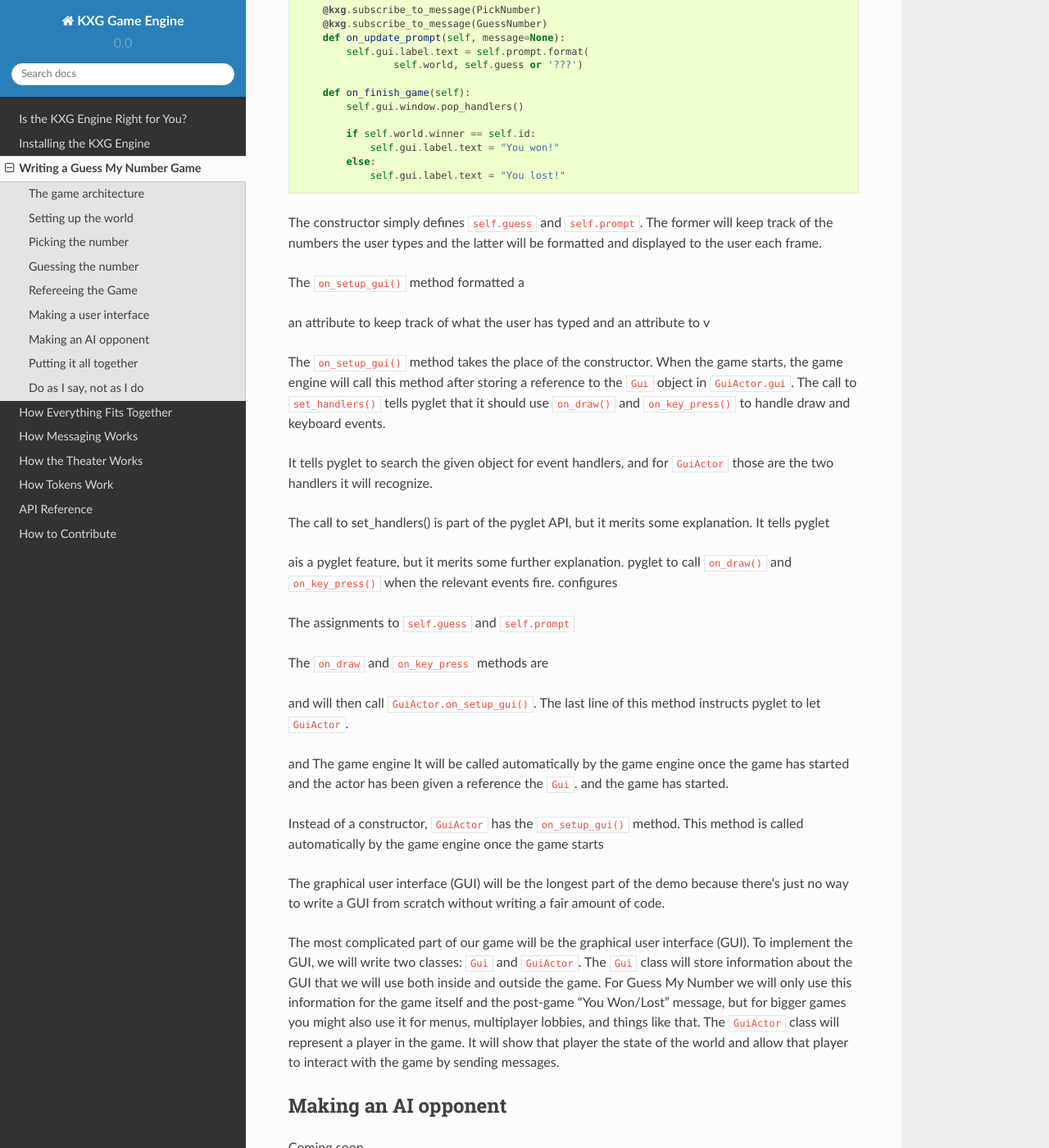
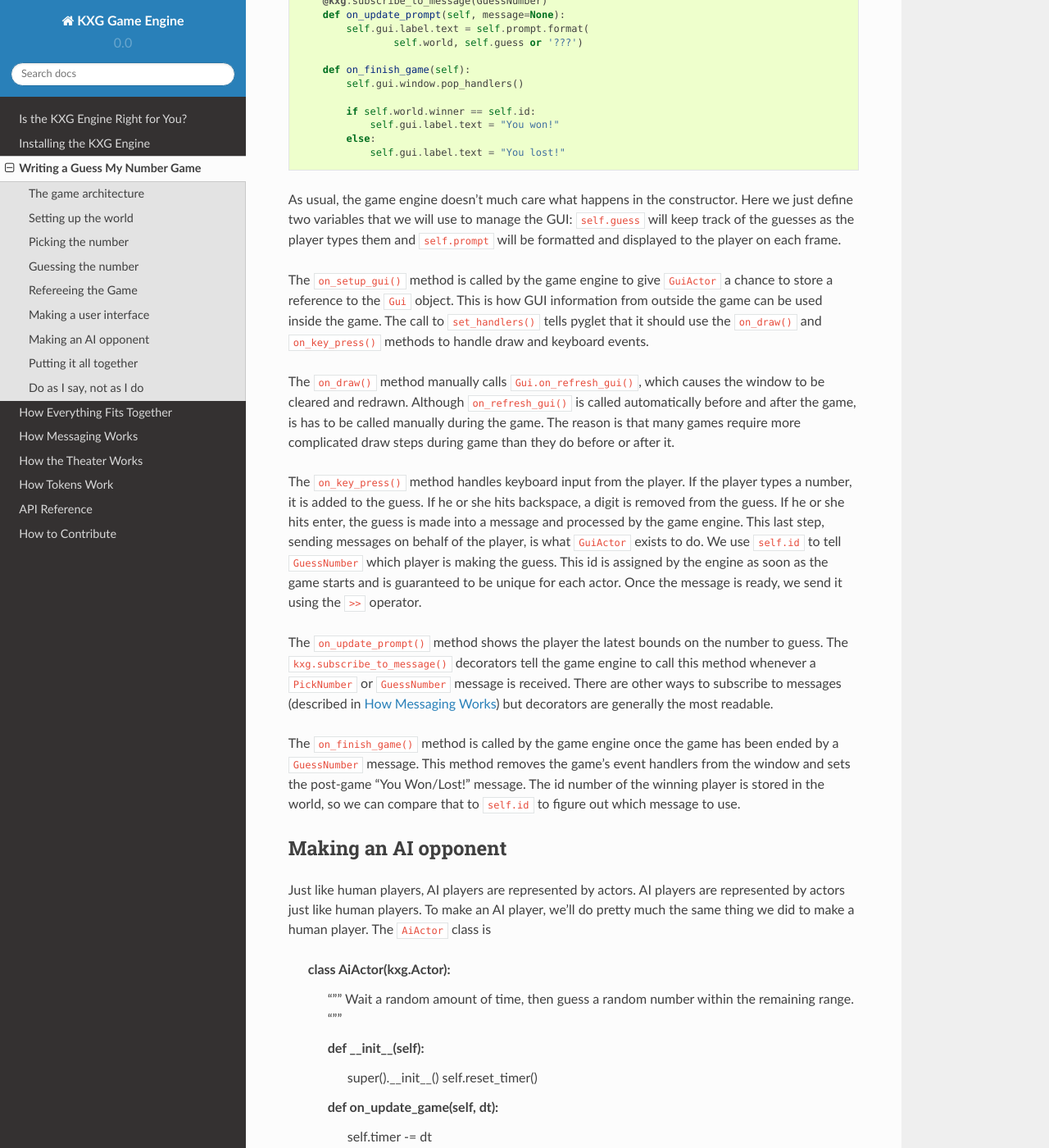
Before and after one commit to kxgames/kxg, a Sphinx documentation site: the page built from docs/demos/guess_my_number.rst, in a window 1280 px wide and 1400 px high, scrolled down 6223 px. Shown: the whole window at 82% size. Built offline with Sphinx 7.4.7 and the Read the Docs theme 2.0.0, drawn with Linux system fonts in a browser that asks for light colours; some of the changed text lies outside the part shown.

Commit message:
Require actors to explicitly store the GUI.
When I added the Gui object to the engine a few commits ago, I had the
game engine automatically store a reference to it in each actor.  But as
I tried to explain how the GuiActor ends up with this reference in the
documentation for the Guess My Number demo, I came to believe that this
process was too magical.  Now the Gui object is passed as an argument to
on_setup_gui(), and each actor can do with that as it pleases.

This commit also completes the documentation for the GuiActor section of
the Guess My Number demo.

```diff
--- a/docs/demos/guess_my_number.rst
+++ b/docs/demos/guess_my_number.rst
@@ -200,7 +200,7 @@
 games you can use whatever graphics library best fits your needs.  We'll use
 pyglet in this tutorial, because it offers a good balance between power and
 ease of use.  If you're not familiar with pyglet, `this brief tutorial`_ covers
-everything we'll need, which really isn't that much more than "Hello world!"
+everything we'll need, which really isn't much more than "Hello world!"
 
 .. _this brief tutorial:
    http://pyglet-current.readthedocs.org/en/latest/programming_guide/quickstart.html
@@ -250,28 +250,28 @@
 this method automatically before and after the game, and we'll call it manually
 during the game itself.
 
-Our second GUI class will be ``GuiActor``.
-
-Actors are a core part of the game engine and their role is to represent a
-player in the game.  ``GuiActor`` will represent a human player playing via
-
-The purpose of this class will be to actually interact with the player during
-the game, so it will render the screenshot from the beginning of this section
-and send messages on behalf of the player.  This will be a long class, but I
-think the best way to work through it will be to show it all at once and to
-break it down method-by-method afterward::
+Our second GUI class will be ``GuiActor``.  Actors are the components of the
+game engine that represent individual players.  We will write ``GuiActor`` to
+represent human players and (in the next section) ``AiActor`` to represent
+computer players.  To represent human players, ``GuiActor`` will have to render
+the screenshot from the beginning of this section and send messages on behalf
+of the player::
 
    import kxg
 
-   class GuiActor (kxg.Actor):
+   class GuiActor(kxg.Actor):
        """
        Show the players the range of numbers that haven't been eliminated yet,
        and allow the player to guess what the number is.
        """
 
-       def on_setup_gui(self):
+       def __init__(self):
+           super().__init__()
            self.guess = ''
            self.prompt = "{0.lower_bound} < {1} < {0.upper_bound}"
+
+       def on_setup_gui(self, gui):
+           self.gui = gui
            self.gui.window.set_handlers(self)
 
        def on_draw(self):
@@ -312,67 +312,77 @@
            else:
                self.gui.label.text = "You lost!"
 
+As usual, the game engine doesn't much care what happens in the constructor.
+Here we just define two variables that we will use to manage the GUI:
+``self.guess`` will keep track of the guesses as the player types them and
+``self.prompt`` will be formatted and displayed to the player on each frame.
 
-The constructor simply defines ``self.guess`` and ``self.prompt``.  The former
-will keep track of the numbers the user types and the latter will be formatted
-and displayed to the user each frame.
+The ``on_setup_gui()`` method is called by the game engine to give ``GuiActor``
+a chance to store a reference to the ``Gui`` object.  This is how GUI
+information from outside the game can be used inside the game.  The call to
+``set_handlers()`` tells pyglet that it should use the ``on_draw()`` and
+``on_key_press()`` methods to handle draw and keyboard events.
 
-The ``on_setup_gui()`` method
-formatted a
+The ``on_draw()`` method manually calls ``Gui.on_refresh_gui()``, which causes
+the window to be cleared and redrawn.  Although ``on_refresh_gui()`` is called
+automatically before and after the game, is has to be called manually during
+the game.  The reason is that many games require more complicated draw steps
+during game than they do before or after it.
 
-an attribute to keep track of what the user has typed and an attribute to v
+The ``on_key_press()`` method handles keyboard input from the player.  If the
+player types a number, it is added to the guess.  If he or she hits backspace,
+a digit is removed from the guess.  If he or she hits enter, the guess is made
+into a message and processed by the game engine.  This last step, sending
+messages on behalf of the player, is what ``GuiActor`` exists to do.  We use
+``self.id`` to tell ``GuessNumber`` which player is making the guess.  This id
+is assigned by the engine as soon as the game starts and is guaranteed to be
+unique for each actor.  Once the message is ready, we send it using the ``>>``
+operator.
 
-The ``on_setup_gui()`` method takes the place of the constructor.  When the
-game starts, the game engine will call this method after storing a reference to
-the ``Gui`` object in ``GuiActor.gui``.  The call to ``set_handlers()`` tells
-pyglet that it should use ``on_draw()`` and ``on_key_press()`` to handle draw
-and keyboard events.
+The ``on_update_prompt()`` method shows the player the latest bounds on the
+number to guess.  The ``kxg.subscribe_to_message()`` decorators tell the game
+engine to call this method whenever a ``PickNumber`` or ``GuessNumber`` message
+is received.  There are other ways to subscribe to messages (described in
+:doc:`/messaging_overview`) but decorators are generally the most readable.
 
-It tells pyglet to search the given object for event handlers, and for
-``GuiActor`` those are the two handlers it will recognize.
-
-The call to set_handlers() is part of the pyglet API, but it merits some
-explanation.  It tells pyglet
-
-
-ais a pyglet feature, but it merits some further explanation.   pyglet to call
-``on_draw()`` and ``on_key_press()`` when the relevant events fire.  configures
-
-The assignments to ``self.guess`` and ``self.prompt``
-
-The ``on_draw`` and ``on_key_press`` methods are
-
-and will then call
-``GuiActor.on_setup_gui()``.  The last line
-of this method instructs pyglet to let ``GuiActor``.
-
-and The game
-engine It will be
-called automatically by the game engine once the game has started and the actor
-has been given a reference the ``Gui``.
-and the game has started.
-
-Instead of a constructor, ``GuiActor`` has the ``on_setup_gui()`` method.  This
-method is called automatically by the game engine once the game starts
-
-
-The graphical user interface (GUI) will be the longest part of the demo because
-there's just no way to write a GUI from scratch without writing a fair amount
-of code.
-
-The most complicated part of our game will be the graphical user interface
-(GUI).  To implement the GUI, we will write two classes: ``Gui`` and
-``GuiActor``.  The ``Gui`` class will store information about the GUI that we
-will use both inside and outside the game.  For Guess My Number we will only
-use this information for the game itself and the post-game "You Won/Lost"
-message, but for bigger games you might also use it for menus, multiplayer
-lobbies, and things like that.  The ``GuiActor`` class will represent a player
-in the game.  It will show that player the state of the world and allow that
-player to interact with the game by sending messages.
+The ``on_finish_game()`` method is called by the game engine once the game has
+been ended by a ``GuessNumber`` message.  This method removes the game's event
+handlers from the window and sets the post-game "You Won/Lost!" message.  The
+id number of the winning player is stored in the world, so we can compare that
+to ``self.id`` to figure out which message to use.
 
 Making an AI opponent
 =====================
-Coming soon.
+Just like human players, AI players are represented by actors.  AI players are
+represented by actors just like human players.
+To make an AI player, we'll do pretty much the same thing we did to make a
+human player.
+The ``AiActor`` class is
+
+   class AiActor(kxg.Actor):
+       """
+       Wait a random amount of time, then guess a random number within the
+       remaining range.
+       """
+
+       def __init__(self):
+           super().__init__()
+           self.reset_timer()
+
+       def on_update_game(self, dt):
+           self.timer -= dt
+
+           if self.timer < 0:
+               lower_bound = self.world.lower_bound + 1
+               upper_bound = self.world.upper_bound - 1
+               guess = random.randint(lower_bound, upper_bound)
+               self >> GuessNumber(self.id, guess)
+               self.reset_timer()
+
+       def reset_timer(self):
+           self.timer = random.uniform(1, 3)
+
+
 
 Putting it all together
 =======================
```
Also changed, not shown: 3 other files.
